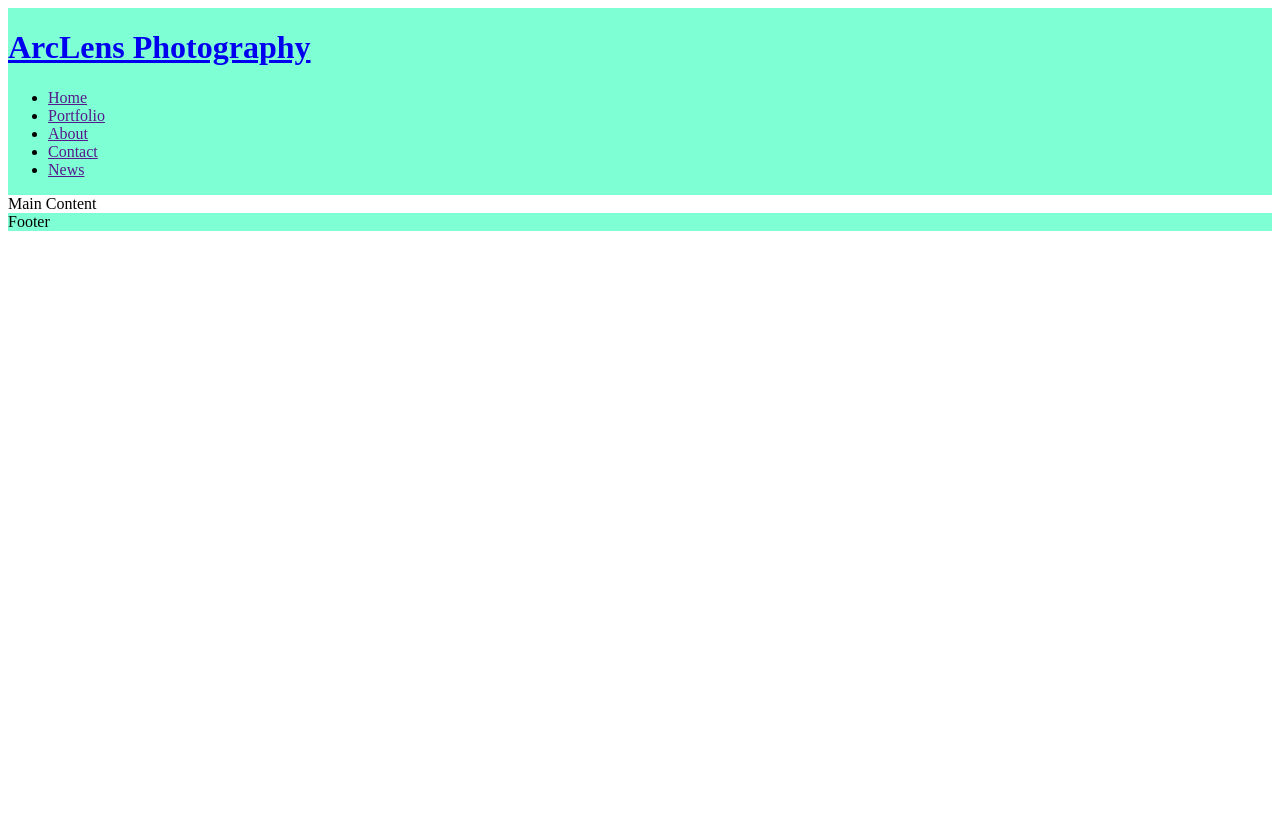
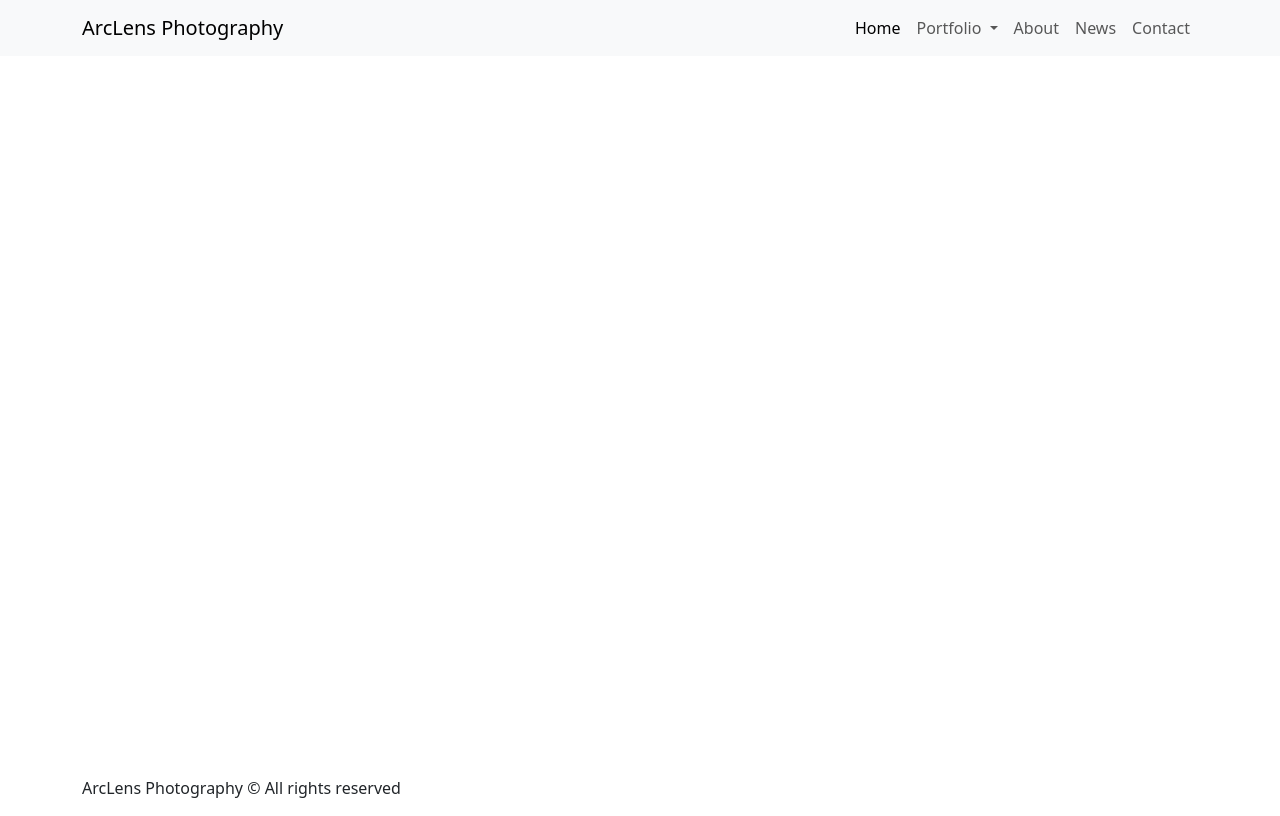
Before and after one commit to IanOC1994/ArcLens-Photography-Test, a plain HTML site: page index.html in a window 1280 px wide. Drawn offline with nearby package versions, Linux system fonts and the light colour scheme.

Commit message:
Feat: added boilerplate  navbar and basic html structure

```diff
--- /dev/null
+++ b/assets/css/style.css
@@ -0,0 +1,2 @@
+/* Google fonts */
+@import url('https://fonts.googleapis.com/css2?family=Lato:ital,wght@0,100;0,300;0,400;0,700;0,900;1,100;1,300;1,400;1,700;1,900&family=Montserrat:ital,wght@0,100..900;1,100..900&display=swap');
--- a/assets/css/styles.css
+++ /dev/null
@@ -1,23 +0,0 @@
-body {
-    min-height: 100vh;
-    display: flex;
-    flex-direction: column;
-}
-
-/*Header*/
-header {
-    background-color: aquamarine;
-
-}
-
-/* Main Content */
-main {
-    background-color: #ffffff;
-
-}
-
-/* Footer */
-footer {
-    background-color: aquamarine;
-
-}
--- a/index.html
+++ b/index.html
@@ -4,36 +4,85 @@
 <head>
     <meta charset="UTF-8">
     <meta name="viewport" content="width=device-width, initial-scale=1.0">
-    <title>ArcLens Photography</title>
+    <meta name="description" content="Irish architectural photography company based in Dublin.">
+    <title>ArcLens Photography | Home</title>
+
     <!-- Favicon -->
     <link rel="apple-touch-icon" sizes="180x180" href="assets/favicon/apple-touch-icon.png">
     <link rel="icon" type="image/png" sizes="32x32" href="assets/favicon/favicon-32x32.png">
     <link rel="icon" type="image/png" sizes="16x16" href="assets/favicon/favicon-16x16.png">
-    <!-- Stylesheet -->
-    <link rel="stylesheet" href="assets/css/styles.css">
+
+    <!-- Bootstrap CSS -->
+    <link href="https://cdn.jsdelivr.net/npm/bootstrap@5.3.3/dist/css/bootstrap.min.css" rel="stylesheet"
+        integrity="sha384-QWTKZyjpPEjISv5WaRU9OFeRpok6YctnYmDr5pNlyT2bRjXh0JMhjY6hW+ALEwIH" crossorigin="anonymous">
+
+    <!-- CSS Stylesheet -->
+    <link rel="stylesheet" href="assets/css/style.css">
 </head>
 
-<body>
-    <!-- Header element -->
-    <header>
-        <a href="index.html">
-            <h1>ArcLens Photography</h1>
-            <h5></h5>
-        </a>
-        <!-- Nav element -->
-        <nav>
-            <nav>
-                <ul>
-                    <li><a href="">Home</a></li>
-                    <li><a href="">Portfolio</a></li>
-                    <li><a href="">About</a></li>
-                    <li><a href="">Contact</a></li>
-                    <li><a href="">News</a></li>
+<body class="d-flex flex-column min-vh-100">
+    <!-- Navigation -->
+    <nav class="navbar navbar-expand-lg bg-body-tertiary">
+        <div class="container">
+            <a class="navbar-brand" href="#">ArcLens Photography</a>
+            <button class="navbar-toggler" type="button" data-bs-toggle="collapse" data-bs-target="#navbarNavDropdown"
+                aria-controls="navbarNavDropdown" aria-expanded="false" aria-label="Toggle navigation">
+                <span class="navbar-toggler-icon"></span>
+            </button>
+            <div class="collapse navbar-collapse" id="navbarNavDropdown">
+                <ul class="navbar-nav ms-auto">
+                    <li class="nav-item">
+                        <a class="nav-link active" aria-current="page" href="index.html">Home</a>
+                    </li>
+                    <li class="nav-item dropdown">
+                        <a class="nav-link dropdown-toggle" href="#" role="button" data-bs-toggle="dropdown"
+                            aria-expanded="false">
+                            Portfolio
+                        </a>
+                        <ul class="dropdown-menu">
+                            <li><a class="dropdown-item" href="#">Commercial</a></li>
+                            <li><a class="dropdown-item" href="#">Residential</a></li>
+                            <li><a class="dropdown-item" href="#">Retail</a></li>
+                            <li><a class="dropdown-item" href="#">Lanscape</a></li>
+                            <li><a class="dropdown-item" href="#">Historical</a></li>
+                            <li><a class="dropdown-item" href="#">Alternative</a></li>
+                        </ul>
+                    </li>
+                    <li class="nav-item">
+                        <a class="nav-link" href="#">About</a>
+                    </li>
+                    <li class="nav-item">
+                        <a class="nav-link" href="#">News</a>
+                    </li>
+                    <li class="nav-item">
+                        <a class="nav-link" href="#">Contact</a>
+                    </li>
                 </ul>
-        </nav>
-    </header>
-    <main>Main Content</main>
-    <footer>Footer</footer>
+            </div>
+        </div>
+    </nav>
+
+    <!-- Header with Hero Image -->
+     <header></header>
+
+     <!-- Footer / contact section -->
+    <!-- mt-auto added to push footer to the bottom of the page -->
+    <footer class="mt-auto">
+        <div class="container">
+            <div class="row">
+                <div class="col-12">ArcLens Photography © All rights reserved</div>
+            </div>
+        </div>
+    </footer>
+
+
+
+    <!-- Bootstrap JS -->
+    <script src="https://cdn.jsdelivr.net/npm/bootstrap@5.3.3/dist/js/bootstrap.bundle.min.js"
+        integrity="sha384-YvpcrYf0tY3lHB60NNkmXc5s9fDVZLESaAA55NDzOxhy9GkcIdslK1eN7N6jIeHz" crossorigin="anonymous">
+    </script>
+
 </body>
 
+
 </html>
```
